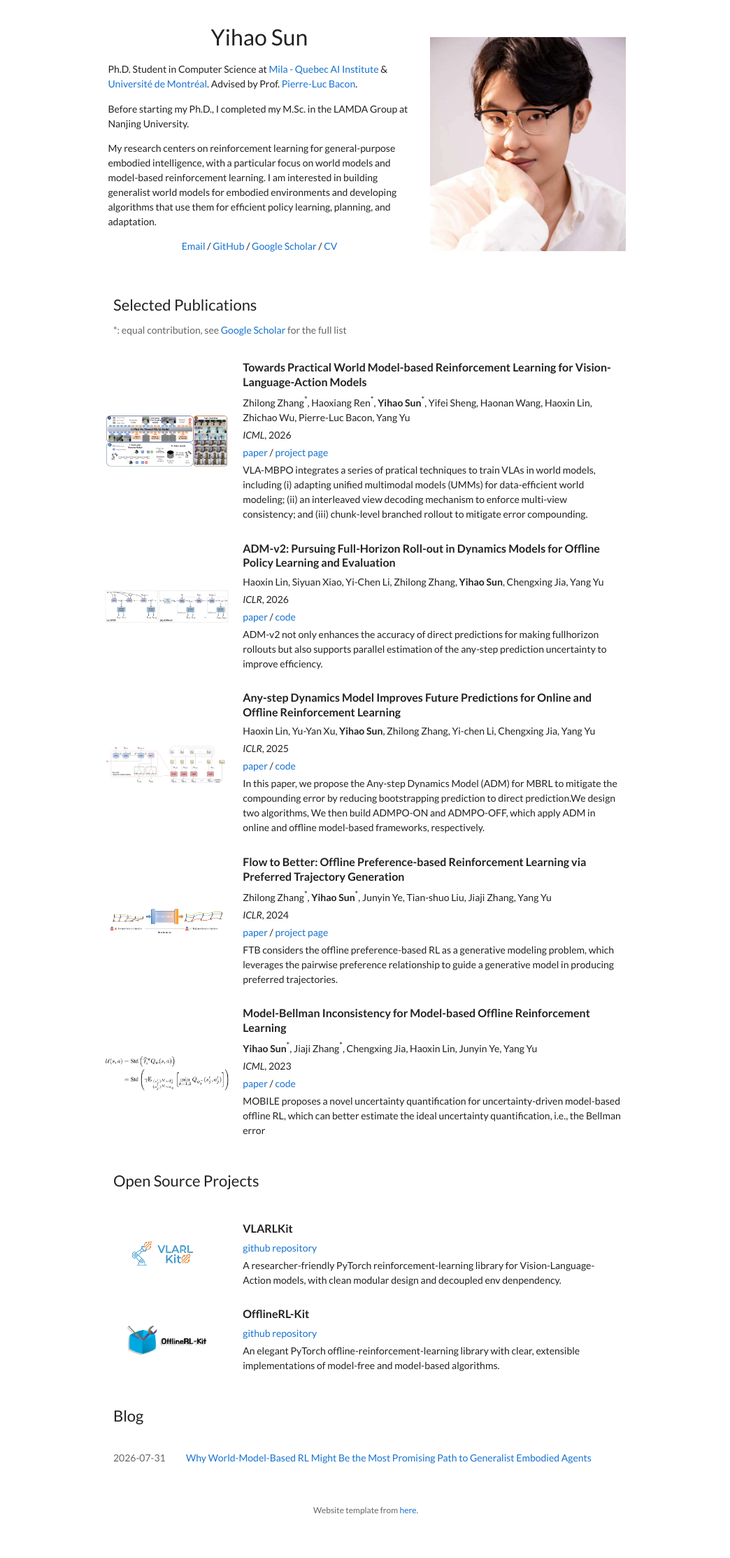
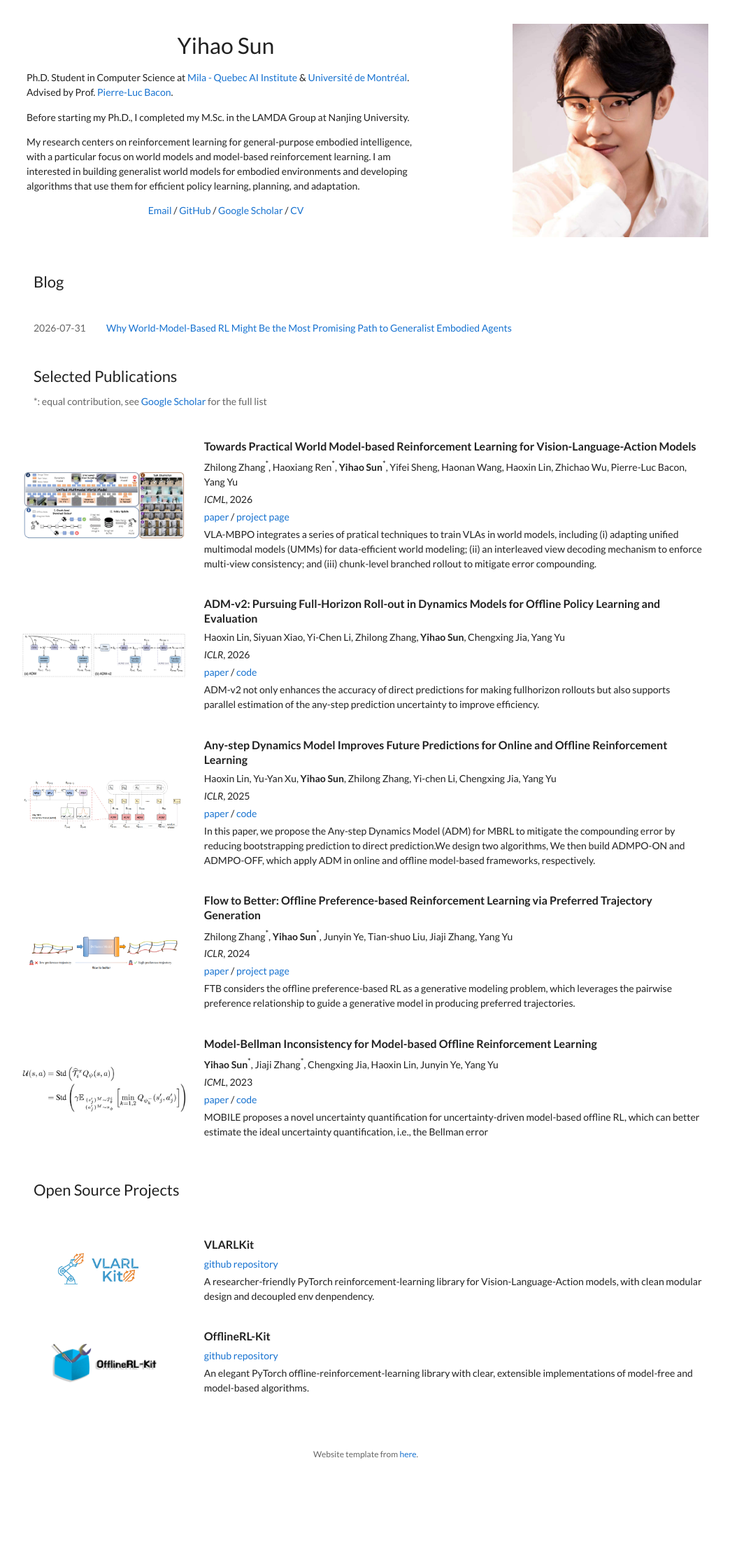
Before and after one commit to yihaosun1124/yihaosun1124.github.io, a Jekyll site: the page built from index.html, in a window 1280 px wide. Shown: the whole page at 70% size, without its empty margins (117-1161 px from the left). Built offline with Jekyll 4.4.1, drawn with Linux system fonts in a browser that asks for light colours; after the commit the page ends 2153 px from its top, so only the background shows below that.

Commit message:
style: refine homepage and blog layout

```diff
--- a/assets/css/style.scss
+++ b/assets/css/style.scss
@@ -70,7 +70,7 @@ h3 {
 
 .site-shell {
   width: 100%;
-  max-width: 800px;
+  max-width: 1040px;
   margin: 0 auto;
   padding: 24px 20px 40px;
 }
@@ -157,7 +157,7 @@ h3 {
 }
 
 .post {
-  max-width: 720px;
+  max-width: 900px;
   margin: 0 auto;
 }
 
@@ -168,6 +168,10 @@ h3 {
 
 .post-content {
   font-size: 16px;
+}
+
+.post-content h1 {
+  text-align: left;
 }
 
 .post-content img {
--- a/index.html
+++ b/index.html
@@ -4,9 +4,9 @@ title:
 description: Yihao Sun's research homepage.
 ---
 {% include profile.html %}
+{% include blog.html %}
 {% include research.html %}
 {% include projects.html %}
-{% include blog.html %}
 <footer class="site-footer">
   <span>Website template from <a href="https://github.com/leonidk/leonidk.github.io">here</a>.</span>
 </footer>
```
